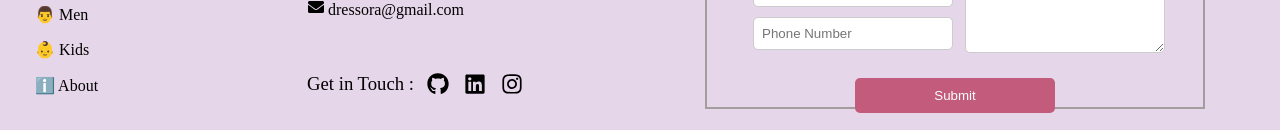
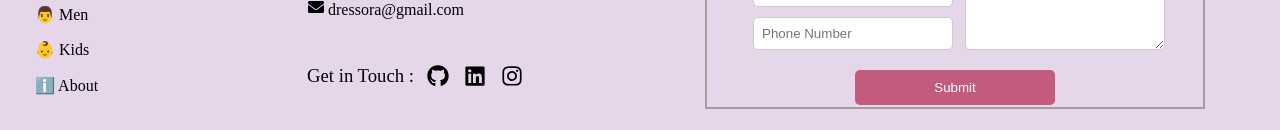
Before and after one commit to Jayamurugan1234/E-commerce, a React (Vite) app: page /signup in a window 1280 px wide. Shown: the part 822-952 px from the top of the page. Built offline with nearby package versions, Linux system fonts and the light colour scheme; no server answers.

Commit message:
Update Footer.css

```diff
--- a/src/components/Footer.css
+++ b/src/components/Footer.css
@@ -602,7 +602,7 @@
         border: none;
         padding: 10px;
         cursor: pointer;
-        margin-top:15px;
+        margin-top:10px;
         border-radius: 5px;
     }
 
@@ -621,7 +621,7 @@
         /* margin-top: -138px; */
         margin-left: 110px;
         width: 200px;
-        height: 78px;
+        height: 75px;
     }
 
     .get-in-touch {
```
